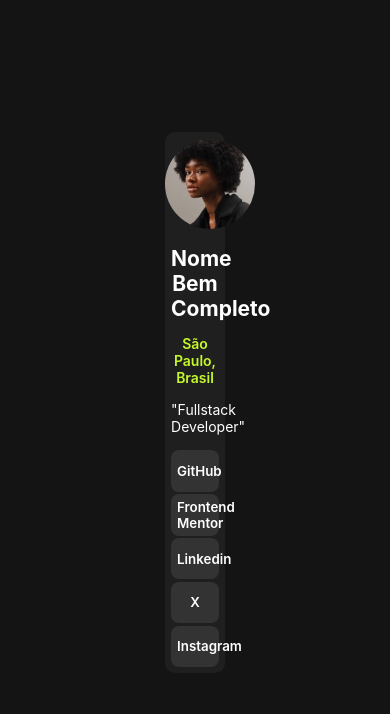
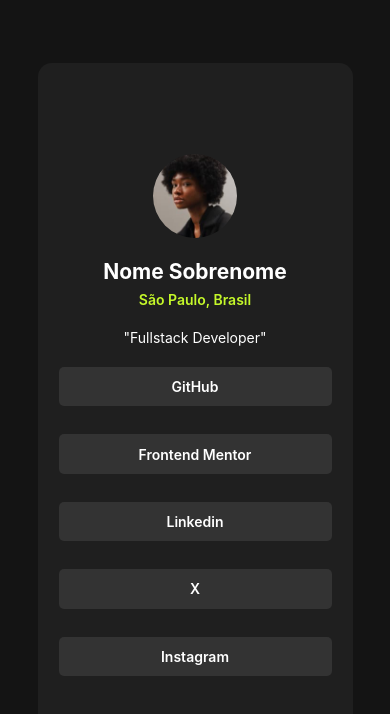
Before and after one commit to ApenasFe/social-links-profile, a plain HTML site: page index.html in a window 390 px wide. Drawn offline with Linux system fonts and the light colour scheme; a web font is replaced by a local one.

Commit message:
Praticando site responsivo.
Ainda não concluído, não está sendo responsivo como o esperado.

```diff
--- a/index.html
+++ b/index.html
@@ -6,19 +6,21 @@
   <title>Document</title>
 </head>
 <body>
-  <!--Div do cartão de perfil-->
-  <div class="profile-card">
-    <img src="assets/images/avatar-jessica.jpeg" alt="An avatar" class="avatar">
+  <!--Container geral-->
+  <div class="container">
+    <!--Container do card e descrição-->
     <div class="description-container">
-      <h1 class="text" id="header">Nome Bem Completo</h1>
-      <h2 class="text" id="location">São Paulo, Brasil</h2>
-      <p class="text" id="position">"Fullstack Developer"</p>
-  <!--Botões que levam aos respectivos sites-->
-      <button type="button" class="text">GitHub</button>
-      <button type="button" class="text">Frontend Mentor</button>
-      <button type="button" class="text">Linkedin</button>
-      <button type="button" class="text">X</button>
-      <button type="button" class="text">Instagram</button>
+      <!--Informações do usuário-->
+      <img src="assets/images/avatar-jessica.jpeg" alt="User avatar." class="avatar">
+      <p class="description-text" id="user-name">Nome Sobrenome</p>
+      <p class="description-text" id="user-location">São Paulo, Brasil</p>
+      <p class="description-text" id="user-description">"Fullstack Developer"</p>
+      <!--Links sociais do usuário-->
+      <a href="#" class="user-link" id="github">GitHub</a>
+      <a href="#" class="user-link">Frontend Mentor</a>
+      <a href="#" class="user-link">Linkedin</a>
+      <a href="#" class="user-link">X</a>
+      <a href="#" class="user-link">Instagram</a>
     </div>
   </div>
 </body>
--- a/style.css
+++ b/style.css
@@ -4,76 +4,119 @@
 }
 
 html {
-    font-size: 14
+    font-size: 14px;
 }
 
 body {
+    margin: 0;
+    height: 100vh;
+    width: 100vw;
+}
+
+/*Containers*/
+.container {
+    height: 100%;
+    width: 100%;
+    display: flex;
+    justify-content: center;
+    flex-direction: column;
+    align-items: center;
     background-color: hsl(0, 0%, 8%);
 }
 
-button {
-    background-color: hsl(0, 0%, 20%);
-    border: none;
-    border-radius: 8px;
-    display: inline-block;
-    width: 100%;
-    height: 5%;
-    margin-bottom: 5%;
-    font-weight: 600;
-    transition-duration: 0.3;
+.description-container {
+    display: flex;
+    flex-direction: column;
+    justify-content: center;
+    text-align: center;
+    align-items: center;
+    background-color: hsl(0, 0%, 12%);
+    border-radius: 1rem;
+    padding: 1.5rem;
+    width: 70%;
+    height: 80%;
 }
 
-button:hover {
+/*Classes*/
+.description-text {
+    color: white;
+    margin: 0;
+    font-family: Inter;
+}
+
+.avatar {
+    width: 6rem;
+    height: 6rem;
+    border-radius: 50%;
+}
+
+.user-link {
+    text-decoration: none;
+    color: white;
+    width: 100%;
+    background-color: hsl(0, 0%, 20%);
+    margin: 1rem 0 1rem 0;
+    padding: 0.8rem 0 0.8rem 0;
+    border-radius: 5px;
+    font-family: Inter;
+    font-size: 1rem;
+    font-weight: 600;
+}
+
+.user-link:hover {
     background-color: hsl(75, 94%, 57%);
     color: hsl(0, 0%, 20%);
 }
 
-button:active {
-    background-color: white;
-    color: hsl(0, 0%, 20%);
-}
-
-.profile-card {
-    background-color: hsl(0, 0%, 12%);
-    position: relative;
-    text-align: center;
-    top: 15%;
-    margin-left: 42%;
-    margin-right: 42%;
-    border-radius: 10px;
-    padding: 1% 0 1% 0;
-    font-size: 1rem;
-}
-
-.description-container{
-    margin: 0 10% 0 10%;
-}
-
-.text {
-    font-family: Inter;
-    color: white;
-}
-
-
-.avatar {
-    border-radius: 50%;
-    width: 90px;
-    height: 90px;
-    margin: 5% 0 5% 0;
-}
-
-#header {
+/*IDs*/
+#user-name {
+    margin-top: 1.5rem;
     font-size: 1.5rem;
     font-weight: 700;
 }
 
-#location {
+#user-location {
+    margin-top: 0.5rem;
     color: hsl(75, 94%, 57%);
-    font-size: 1rem;
     font-weight: 600;
 }
 
-#position {
-    padding: 3% 0 2% 0;
+#user-description {
+    margin: 1.5rem 0 1.5rem 0;
     font-weight: 400;
 }
+
+#github {
+    margin-top: 0;
+}
+
+@media screen and (min-width: 576px) {
+
+    .description-container {
+        width: 50%;
+    }
+}
+
+@media screen and (min-width: 768px) {
+    .description-container {
+        width: 50%;
+    }
+}
+
+@media screen and (min-width: 992px){
+    .description-container {
+        width: 40%;
+    }
+}
+
+@media screen and (min-width: 1200px) {
+    .description-container {
+        width: 30%;
+    }
+}
+
+@media screen and (min-width: 1400px) {
+    .description-container {
+        width: 20%;
+    }
+}
```
